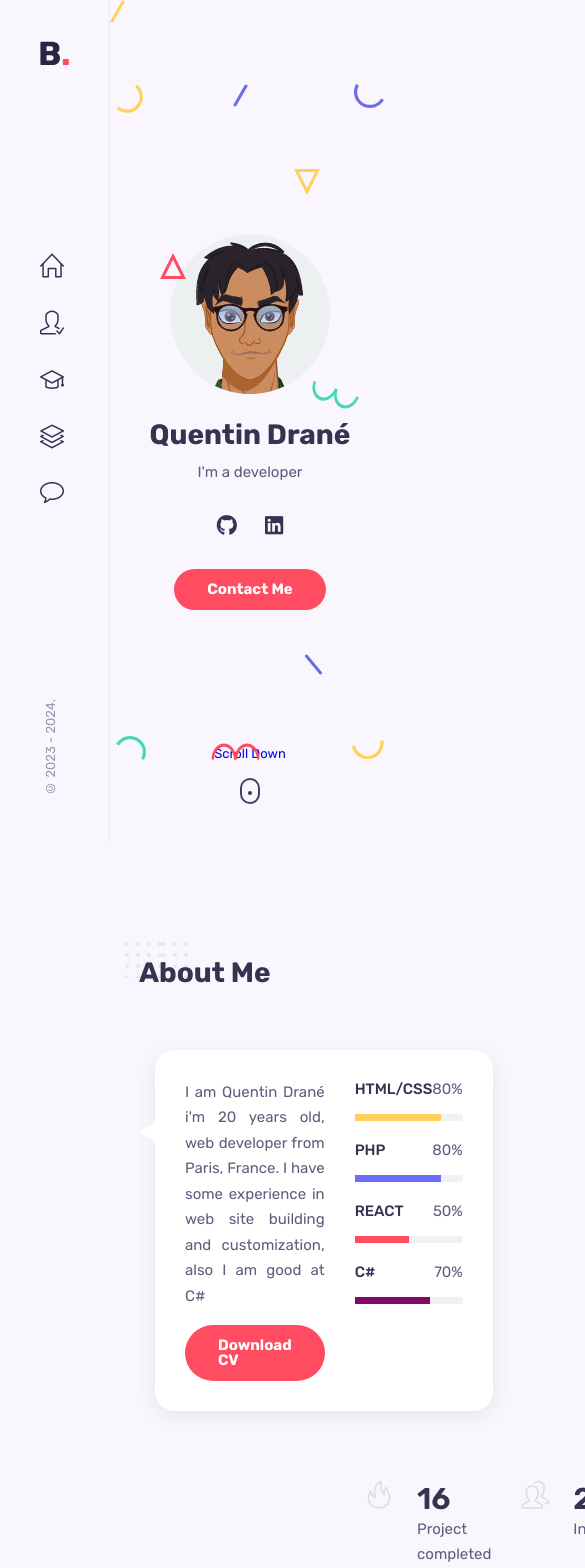
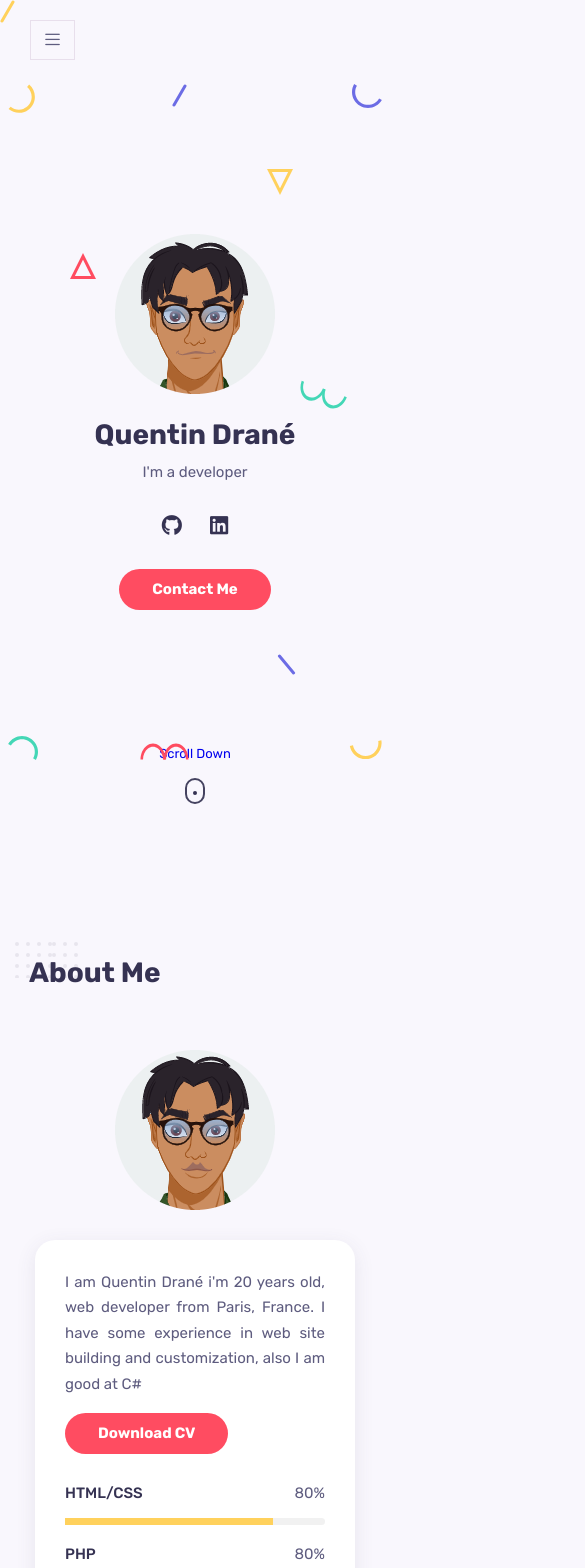
Before and after one commit to dranequentin/Portfolio, a React (Create React App) app: page / in a window 390 px wide. Shown: the top 1568 px of the page, 585 px wide, since content can reach past the window. Built offline with nearby package versions, Linux system fonts and the light colour scheme.

Commit message:
Responsive

```diff
--- a/src/components/Sidebar.jsx
+++ b/src/components/Sidebar.jsx
@@ -1,10 +1,11 @@
-import React from 'react';
+import React, { useState } from 'react';
 import "../styles/Sidebar.css";
 import Logo from "../assets/logo.svg"
 
 const Sidebar = () => {
+    const [toggle,showMenu] = useState (false);
     return(
-        <aside className='aside'>
+        <><aside className={toggle ?"aside show-menu" : "aside"}>
         <a href='#home'className='nav__logo'>
             <img src={Logo} alt=''/>
         </a>
@@ -47,6 +48,10 @@ const Sidebar = () => {
             <span className='copyright'>&copy; 2023 - 2024.</span>
         </div>
     </aside>
+    <div className={toggle ? "nav__toggle nav__toggle-open" : "nav__toggle"} onClick={() => showMenu(!toggle)}>
+        <i className="icon-menu"></i>
+    </div>
+        </>
     )
 
 }
--- a/src/styles/About.css
+++ b/src/styles/About.css
@@ -84,7 +84,6 @@
     grid-template-columns: repeat(2,1fr);
     column-gap: 1.875rem;
     margin-top: 4.35rem;
-    margin-left: 15rem;
 }
 
 .about__box{
@@ -100,3 +99,55 @@
 .about__title {
     font-size: 1.875rem;
 }
+@media screen and (max-width: 1024px){
+    .about__container{
+        grid-template-columns: 720px;
+        justify-content: center;
+        row-gap: 1.875rem;
+        }
+    .about__data::before{
+        border-left: 10px solid transparent;
+        border-right: 10px solid transparent;
+        border-bottom: 10px solid transparent;
+        left: 49%;
+        top: -20px;
+    }
+    .about__img{
+        justify-self: center;
+    }
+    .about__box{
+        flex-direction: column;
+        row-gap: .5rem;
+        text-align: center;
+    }
+}
+@media screen and (max-width: 768px){
+    .about__container{
+        grid-template-columns: 350px;
+    }
+    .about__data::befor{
+        left: 49%;
+    }
+    .about__data{
+        grid-template-columns: 1fr;
+        row-gap: 1.875rem;
+    }
+    .about__boxes{
+        grid-template-columns: repeat(2,150px);
+        row-gap: 1.5rem;
+        justify-content: center;
+    }
+}
+@media screen and (max-width: 576px){
+    .about__container{
+        grid-template-columns: 320px;
+    }
+}
+@media screen and (max-width: 350px){
+    .about__container{
+        grid-template-columns: 1fr;
+    }
+    .about__boxes{
+        grid-template-columns: 1fr;
+    }
+}
--- a/src/styles/App.css
+++ b/src/styles/App.css
@@ -1,3 +1,8 @@
 .main {
     margin-left: 110px;
 }
+@media screen and (max-width: 1024px){
+    .main{
+        margin-left: 0;
+    }
+}
--- a/src/styles/Contact.css
+++ b/src/styles/Contact.css
@@ -46,3 +46,26 @@
 .contact__form-area textarea {
     resize: none;
 }
+@media screen and (max-width:1024px){
+    .contact__container{
+        grid-template-columns: 300px 360px;
+        justify-content: center;
+    }
+    .contact__form-group{
+        grid-template-columns: 1fr;
+    }
+}
+@media screen and (max-width:768px){
+    .contact__container{
+        grid-template-columns: 310px;
+        row-gap: 1.875rem;
+    }
+    .contact__info{
+        text-align: center;
+    }
+}
+@media screen and (max-width:350px){
+    .contact__container{
+        grid-template-columns: 1fr;
+    }
+}
--- a/src/styles/Home.css
+++ b/src/styles/Home.css
@@ -143,3 +143,8 @@
     right: 2%;
     bottom: 10%;
 }
+@media screen and (max-width: 1024px){
+    .home__socials-link{
+        font-size: 1.125rem;
+    }
+}
--- a/src/styles/Projects.css
+++ b/src/styles/Projects.css
@@ -1,6 +1,7 @@
 .work__filters{
     display: flex;
     align-items: center;
+    flex-wrap: wrap;
     column-gap: 1.875rem;
     margin-bottom: 2.5rem;
 }
@@ -95,3 +96,26 @@
     opacity: 1;
     transform: translateY(0);
 }
+@media screen and (max-width:1024px){
+    .work__filters{
+        justify-content: center;
+    }
+    .work__container{
+        grid-template-columns: 450px;
+        justify-content: center;
+        row-gap: 1.875rem;
+    }
+}
+@media screen and (max-width:768px){
+    .work__container{
+        grid-template-columns: 310px;
+    }
+    .work__filters{
+        row-gap: .25rem;
+    }
+}
+@media screen and (max-width:350px){
+    .work__container{
+        grid-template-columns: 1fr;
+    }
+}
--- a/src/styles/Resume.css
+++ b/src/styles/Resume.css
@@ -49,3 +49,37 @@
     font-size: var(--h3-font-size);
     margin: 0.5rem 0;
 }
+
+@media screen and (max-width:1024px){
+    .resume__container{
+        grid-template-columns: 450px;
+        justify-content: center;
+        row-gap: 1.875rem;
+    }
+    .timeline__item::before{
+        left: 2px;
+    }
+}
+@media screen and (max-width:576px){
+    .resume__container{
+        grid-template-columns: 1fr;
+    }
+}
+@media screen and (max-width:350px){
+    .timeline__item{
+        padding-left: 1.875rem;
+        padding-bottom: 1.875rem;
+    }
+
+    .timeline__item::before{
+        left: 0;
+    }
+
+    .timeline .icon-briefcase,
+    .timeline .icon-graduation{
+        left: -9px;
+    }
+    .timeline__text{
+        text-align: justify;
+    }
+}
--- a/src/styles/Sidebar.css
+++ b/src/styles/Sidebar.css
@@ -11,6 +11,7 @@
     flex-direction: column;
     justify-content: space-between;
     z-index: 10;
+    transition: .3s;
 }
 .nav__list {
     display: flex;
@@ -36,3 +37,33 @@
     transform: rotate(-180deg);
     writing-mode: vertical-rl;
 }
+
+.nav__toggle {
+    position: fixed;
+    top: 1.25rem;
+    left: 1.875rem;
+    cursor: pointer;
+    height: 40px;
+    width: 45px;
+    background-color: var(--body-color);
+    border: 1px solid #e8dfec;
+    display: none;
+    justify-content: center;
+    align-items: center;
+    z-index: 1;
+    transition: .3s;
+}
+@media screen and (max-width: 1024px){
+    .aside{
+        left: -110px;
+    }
+    .nav__toggle{
+        display: flex;
+    }
+    .nav__toggle-open{
+        left: 140px;
+    }
+    .show-menu{
+        left: 0;
+    }
+}
```
Lines whose indentation alone changed are shown as unchanged.
